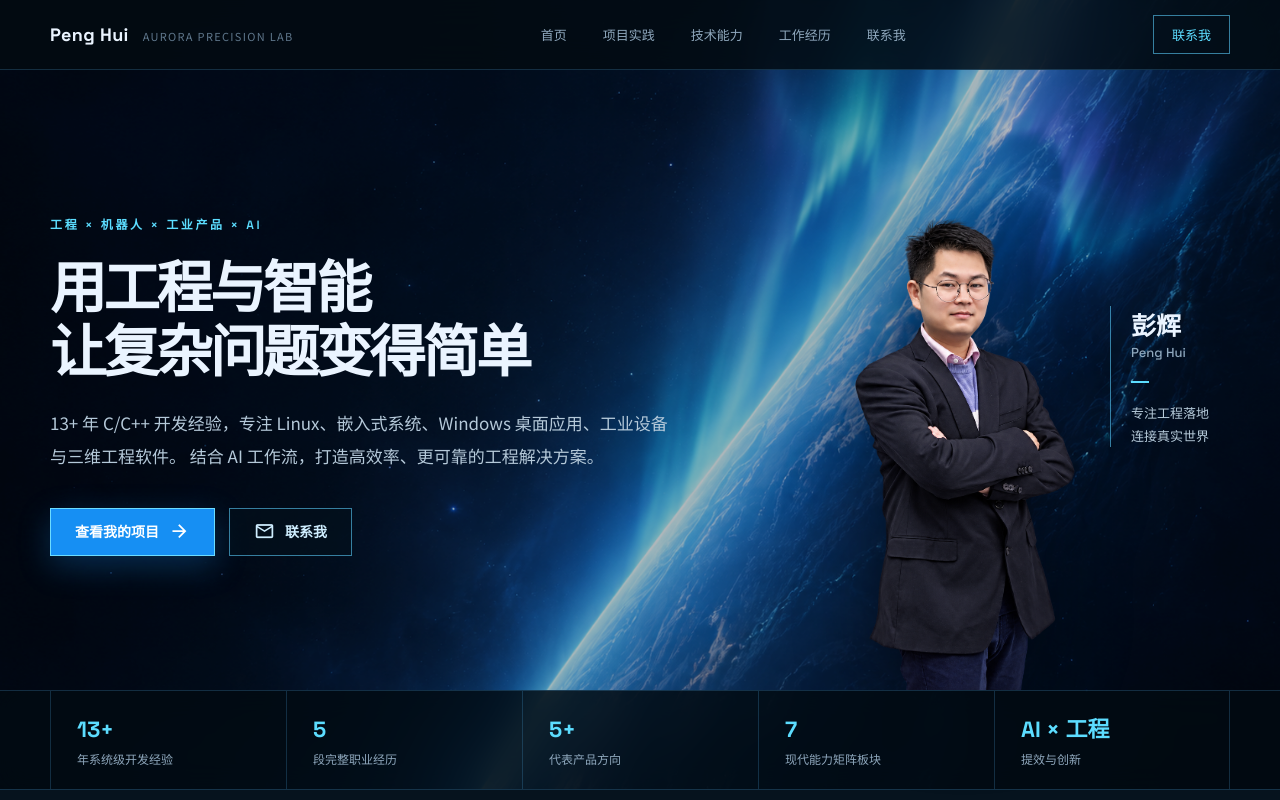
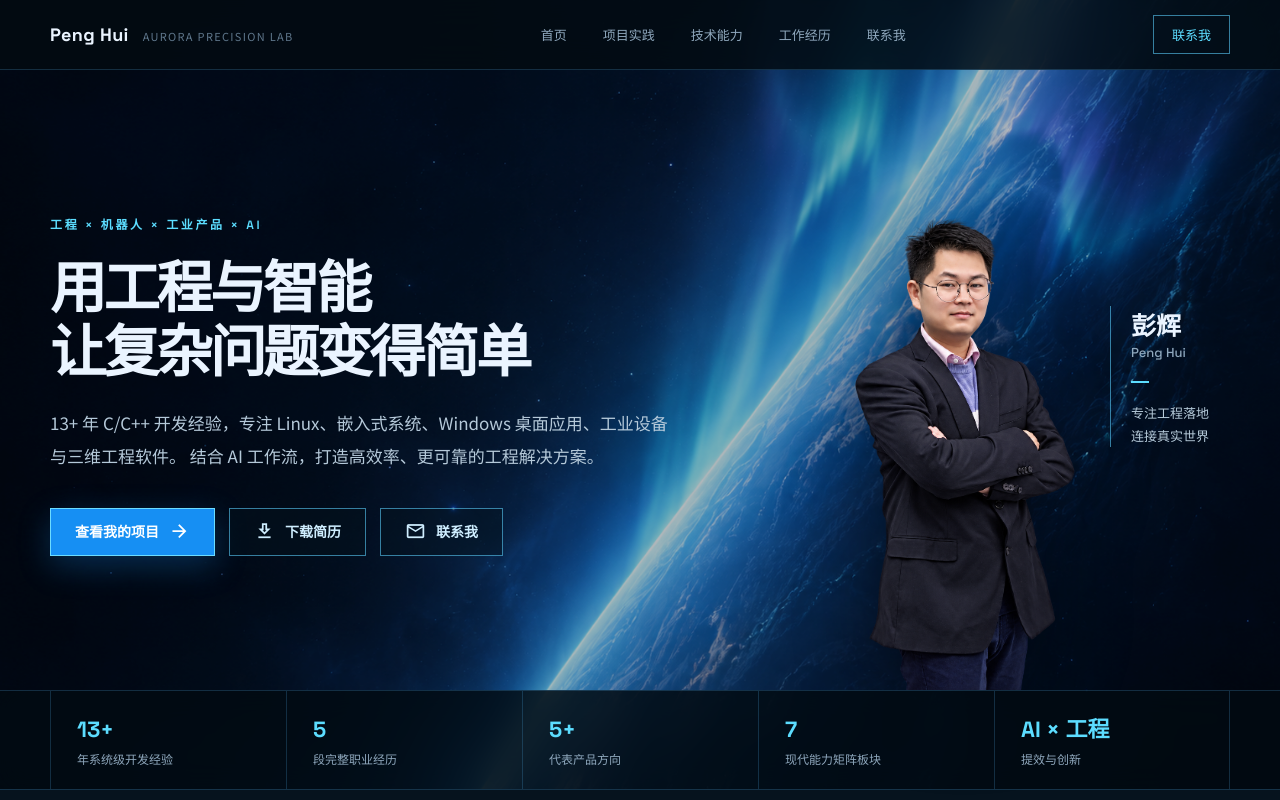
Before and after one commit to ph1126542159/MyPage, a Vue app: page / in a window 1280 px wide. Shown: the top 800 px of the page. Built offline with nearby package versions, Linux system fonts and the light colour scheme.

Commit message:
feat: add downloadable resume

```diff
--- a/src/App.vue
+++ b/src/App.vue
@@ -13,6 +13,7 @@ const navItems = [
 const featuredProjects = computed(() => [0, 1, 3].map((index) => siteContent.signatureProjects[index]))
 const activeCapability = ref(0)
 const menuOpen = ref(false)
+const resumeUrl = `${import.meta.env.BASE_URL}resume/Peng-Hui-Resume.pdf`
 
 const capabilityTabs = [
   {
@@ -91,6 +92,9 @@ const projectImage = (project) => {
               </p>
               <div class="hero-actions">
                 <a class="button button-primary" href="#projects">查看我的项目 <v-icon icon="mdi-arrow-right" /></a>
+                <a class="button button-ghost" :href="resumeUrl" download="彭辉-系统软件工程师-简历.pdf">
+                  <v-icon icon="mdi-download-outline" /> 下载简历
+                </a>
                 <a class="button button-ghost" :href="`mailto:${siteContent.hero.email}`">
                   <v-icon icon="mdi-email-outline" /> 联系我
                 </a>
```
Also changed, not shown: 1 other file (tests, documents, lock files or other folders).
